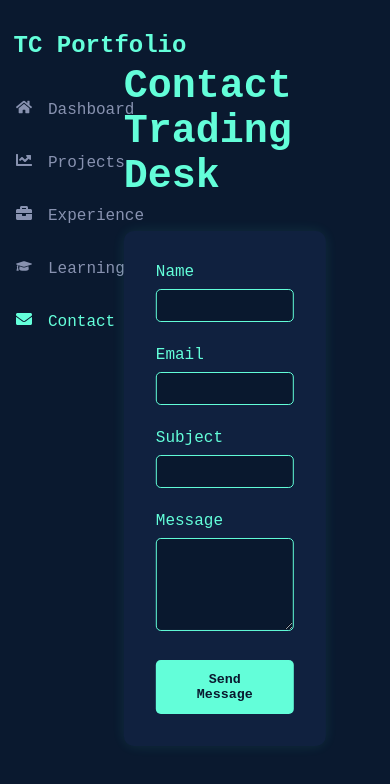
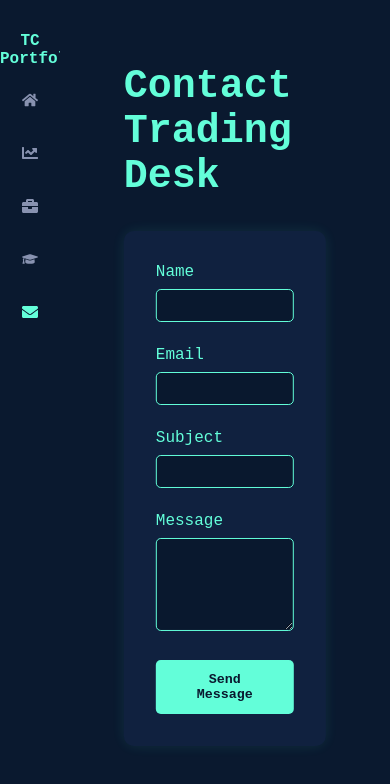
Before and after one commit to tyler-carty/tyler-carty.github.io, a React (Create React App) app: page /contact in a window 390 px wide. Shown: the top 784 px of the page. Built offline with nearby package versions, Linux system fonts and the light colour scheme.

Commit message:
added sidebar changes for responsiveness

```diff
--- a/src/components/Sidebar.js
+++ b/src/components/Sidebar.js
@@ -1,9 +1,10 @@
-import React from 'react';
+import React, { useState, useEffect } from 'react';
 import styled from 'styled-components';
 import { Link, useLocation } from 'react-router-dom';
-import { FaHome, FaChartLine, FaBriefcase, FaGraduationCap, FaEnvelope } from 'react-icons/fa';
+import { FaHome, FaChartLine, FaBriefcase, FaGraduationCap, FaEnvelope, FaBars } from 'react-icons/fa';
+import { motion, AnimatePresence } from 'framer-motion';
 
-const SidebarContainer = styled.div`
+const SidebarContainer = styled(motion.div)`
     background-color: #0a192f;
     width: 200px;
     height: 100vh;
@@ -11,6 +12,13 @@ const SidebarContainer = styled.div`
     top: 0;
     left: 0;
     padding: 2rem 0;
+    z-index: 1000;
+    transition: all 0.3s ease-in-out;
+
+    @media (max-width: 768px) {
+        width: ${props => props.isOpen ? '200px' : '60px'};
+        overflow: ${props => props.isOpen ? 'visible' : 'hidden'};
+    }
 `;
 
 const Logo = styled.h1`
@@ -18,6 +26,11 @@ const Logo = styled.h1`
     font-size: 1.5rem;
     text-align: center;
     margin-bottom: 2rem;
+
+    @media (max-width: 768px) {
+        font-size: ${props => props.isOpen ? '1.5rem' : '1rem'};
+        margin-bottom: ${props => props.isOpen ? '2rem' : '1rem'};
+    }
 `;
 
 const NavList = styled.ul`
@@ -40,14 +53,56 @@ const NavLink = styled(Link)`
     &:hover {
         background-color: #112240;
     }
+
+    @media (max-width: 768px) {
+        justify-content: ${props => props.isOpen ? 'flex-start' : 'center'};
+        padding: ${props => props.isOpen ? '0.5rem 1rem' : '0.5rem'};
+    }
 `;
 
 const Icon = styled.span`
     margin-right: 1rem;
+
+    @media (max-width: 768px) {
+        margin-right: ${props => props.isOpen ? '1rem' : '0'};
+    }
+`;
+
+const Label = styled.span`
+  @media (max-width: 768px) {
+    display: ${props => props.isOpen ? 'inline' : 'none'};
+  }
+`;
+
+const MenuButton = styled.button`
+  display: none;
+  background: none;
+  border: none;
+  color: #64ffda;
+  font-size: 1.5rem;
+  cursor: pointer;
+  position: absolute;
+  top: 1rem;
+  right: -3rem;
+  z-index: 1001;
+
+  @media (max-width: 768px) {
+    display: block;
+  }
 `;
 
 const Sidebar = () => {
     const location = useLocation();
+    const [isOpen, setIsOpen] = useState(window.innerWidth > 768);
+
+    useEffect(() => {
+        const handleResize = () => {
+            setIsOpen(window.innerWidth > 768);
+        };
+
+        window.addEventListener('resize', handleResize);
+        return () => window.removeEventListener('resize', handleResize);
+    }, []);
 
     const navItems = [
         { path: '/dashboard', icon: <FaHome />, label: 'Dashboard' },
@@ -57,15 +112,25 @@ const Sidebar = () => {
         { path: '/contact', icon: <FaEnvelope />, label: 'Contact' },
     ];
 
+    const toggleMenu = () => setIsOpen(!isOpen);
+
     return (
-        <SidebarContainer>
-            <Logo>TC Portfolio</Logo>
+        <SidebarContainer
+            isOpen={isOpen}
+            initial={false}
+            animate={{ width: isOpen ? 200 : 60 }}
+            transition={{ duration: 0.3 }}
+        >
+            <Logo isOpen={isOpen}>TC Portfolio</Logo>
+            <MenuButton onClick={toggleMenu}>
+                <FaBars />
+            </MenuButton>
             <NavList>
                 {navItems.map((item, index) => (
                     <NavItem key={index}>
-                        <NavLink to={item.path} active={location.pathname === item.path}>
-                            <Icon>{item.icon}</Icon>
-                            {item.label}
+                        <NavLink to={item.path} active={location.pathname === item.path ? 1 : 0} isOpen={isOpen}>
+                            <Icon isOpen={isOpen}>{item.icon}</Icon>
+                            <Label isOpen={isOpen}>{item.label}</Label>
                         </NavLink>
                     </NavItem>
                 ))}
```
Lines whose indentation alone changed are shown as unchanged.
